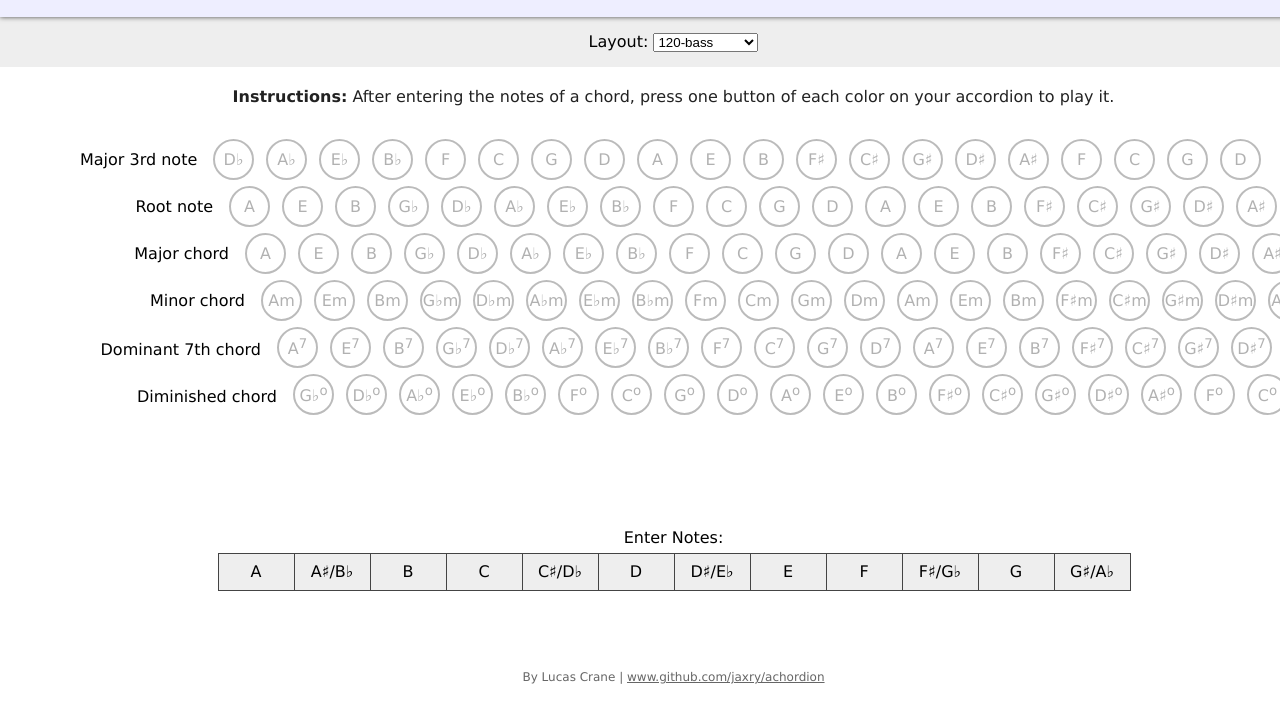
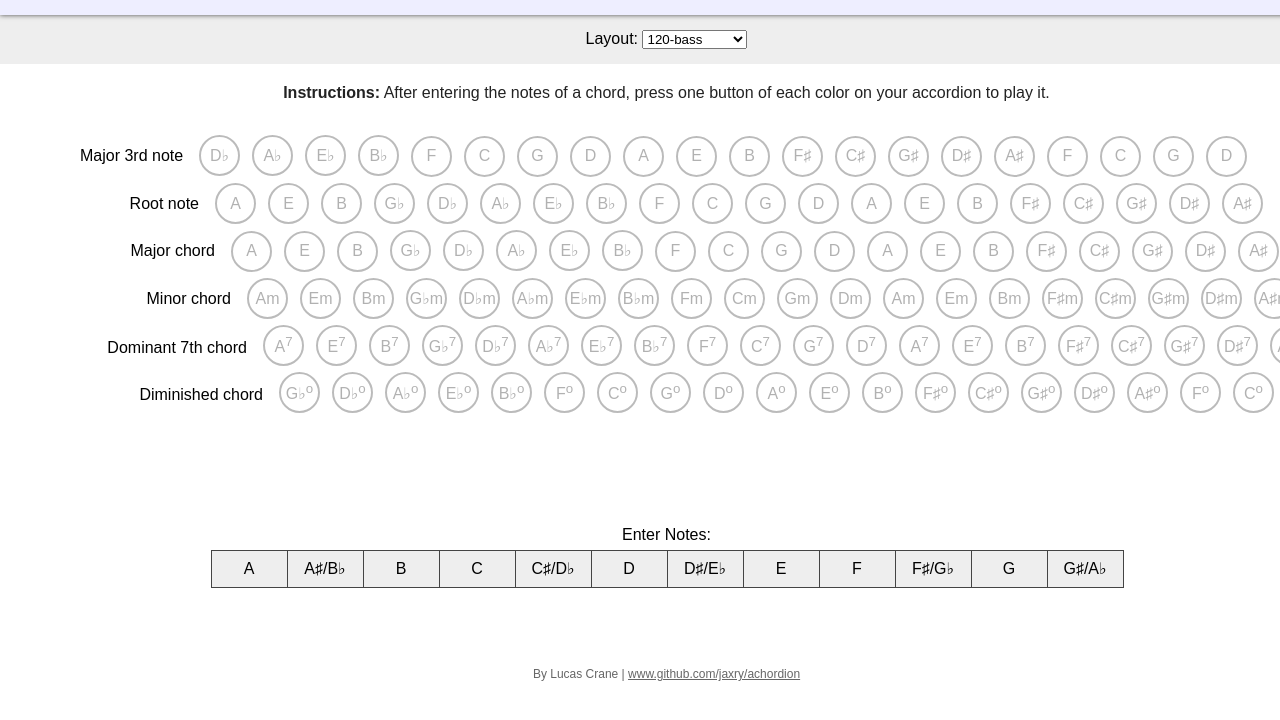
Before and after one commit to jaxry/achordion, a plain HTML site: page index.html in a window 1280 px wide. Shown: the part 80-800 px from the top of the page. Drawn offline with nearby package versions, Linux system fonts and the light colour scheme.

Commit message:
Sharp/flat characters now use the correct font.

```diff
--- a/main.css
+++ b/main.css
@@ -4,7 +4,7 @@
 }
 
 body {
-    font-family: verdana, Geneva, sans-serif;
+    font-family: arial, Arial Unicode MS, sans-serif;
 
     display: inline-flex;
     align-items: stretch;
```
